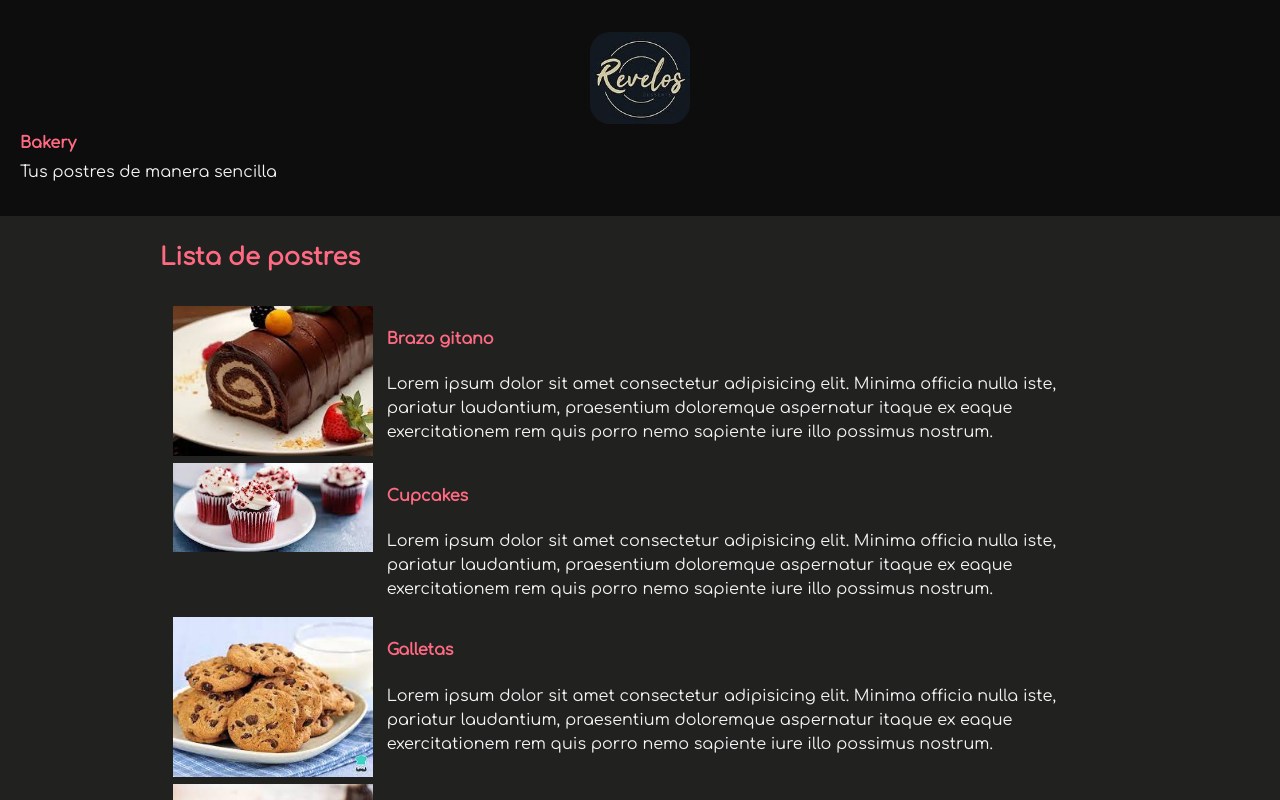
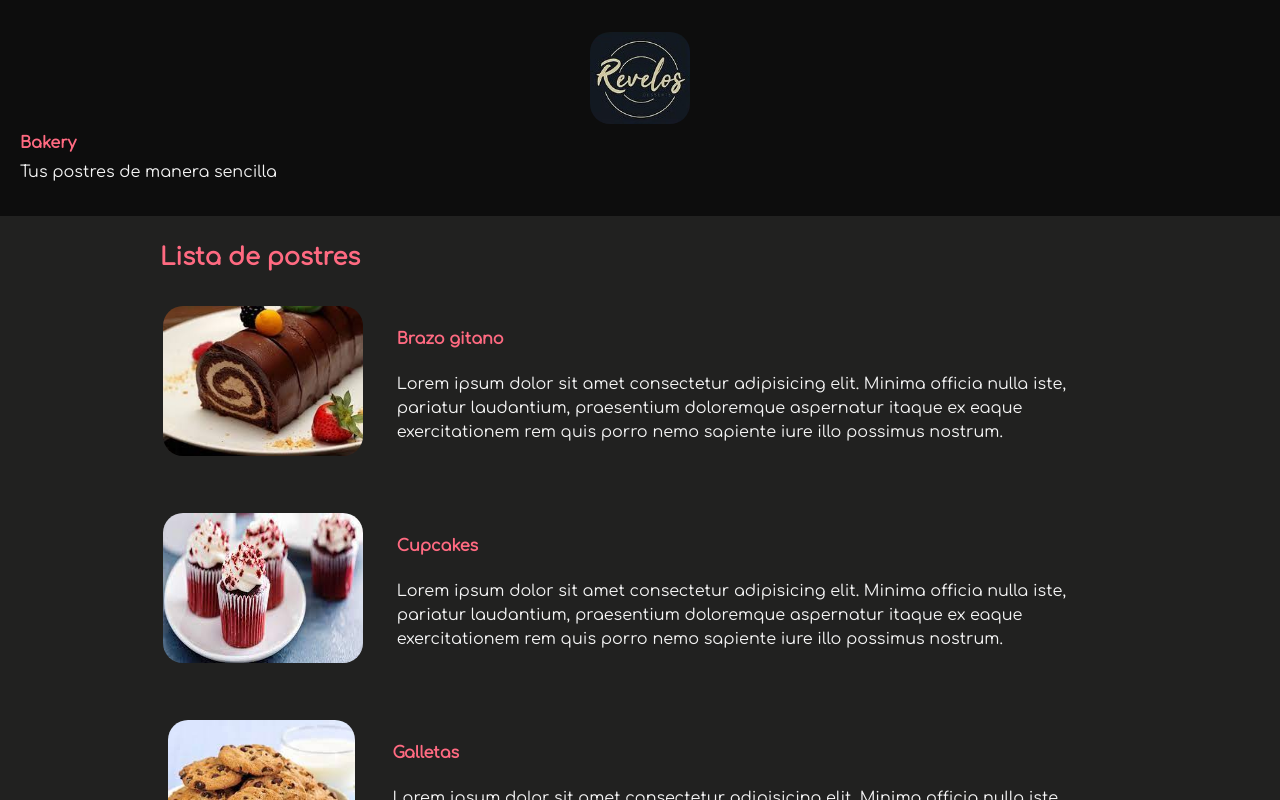
Before and after one commit to BryanGordon/bakery-vue, a Vue app: page / in a window 1280 px wide. Shown: the top 800 px of the page. Built offline with nearby package versions, Linux system fonts and the light colour scheme.

Commit message:
Update component
- Add styles
- Change structure

```diff
--- a/src/components/Products.vue
+++ b/src/components/Products.vue
@@ -10,14 +10,18 @@
       <h3>Lista de postres</h3>
     </header>
 
-    <article v-for="product in products">
-      <picture>
-        <img :src=product.image :alt=product.name_product>
-      </picture>
+    <article>
+      <div class="container-products" v-for="product in products">
 
-      <div>
-        <h4>{{ product.name_product }}</h4>
-        <p>{{ product.product_description }}</p>
+        <picture>
+          <img :src=product.image :alt=product.name_product>
+        </picture>
+
+        <div class="product-info-container">
+          <h4>{{ product.name_product }}</h4>
+          <p>{{ product.product_description }}</p>
+        </div>
+
       </div>
     </article>
   </section>
@@ -26,7 +30,6 @@
 <style scoped>
   section {
     width: 75%;
-    color: wheat;
     margin: 0 auto;
   }
 
@@ -35,16 +38,31 @@
     margin: 24px 0 30px 0;
   }
 
-  article {
+  .container-products {
     display: flex;
     justify-content: space-evenly;
+    margin-bottom: 50px;
   }
 
   img {
     max-width: 200px;
+    height: 150px;
+    border-radius: 20px;
   }
 
-  div {
+  .product-info-container {
     max-width: 75%;
+    margin-left: 30px;
   }
+
+  @media screen and (width <= 950px) {
+    .container-products {
+      flex-direction: column;
+    }
+
+    .product-info-container {
+      margin: 0;
+    }
+  }
+
 </style>
```
